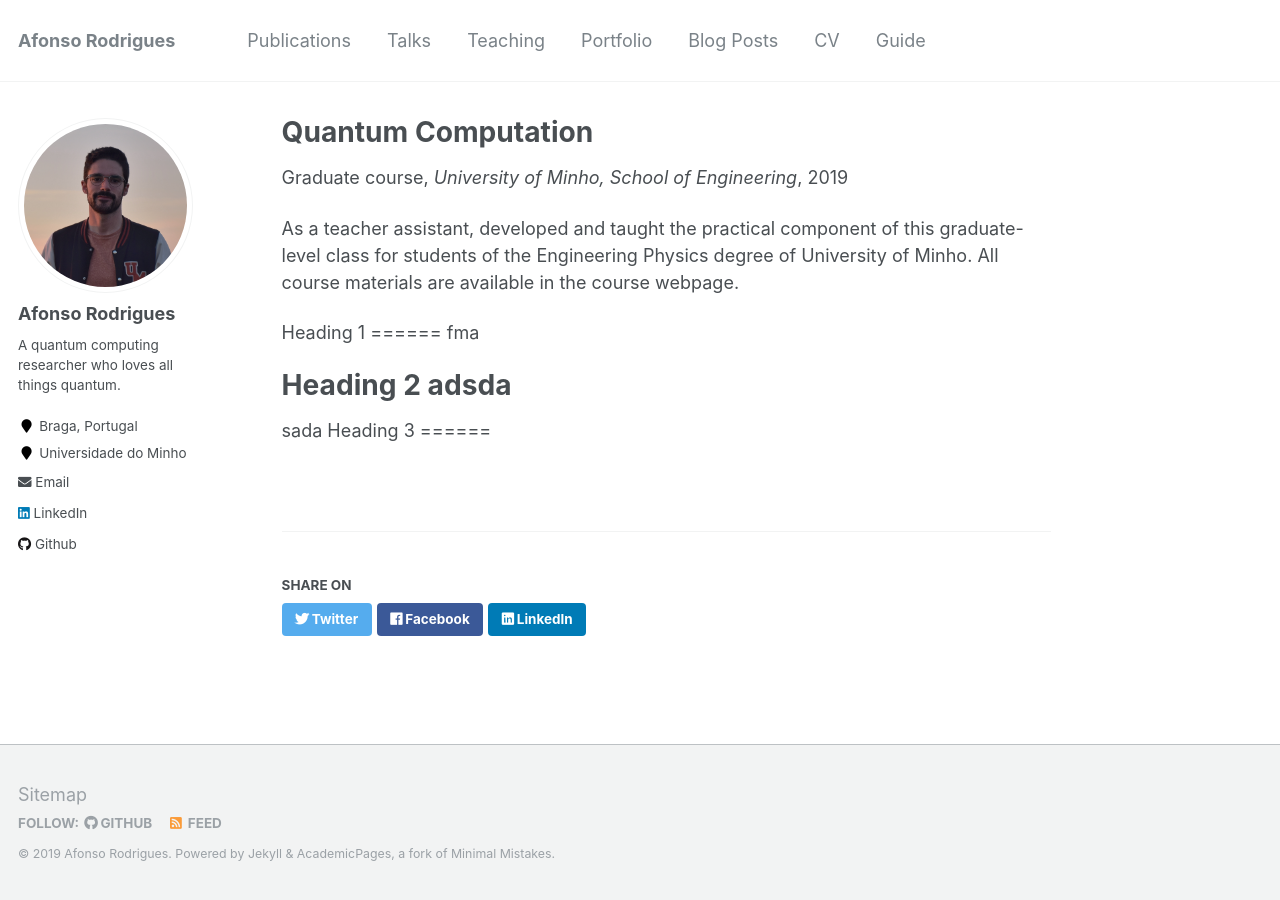
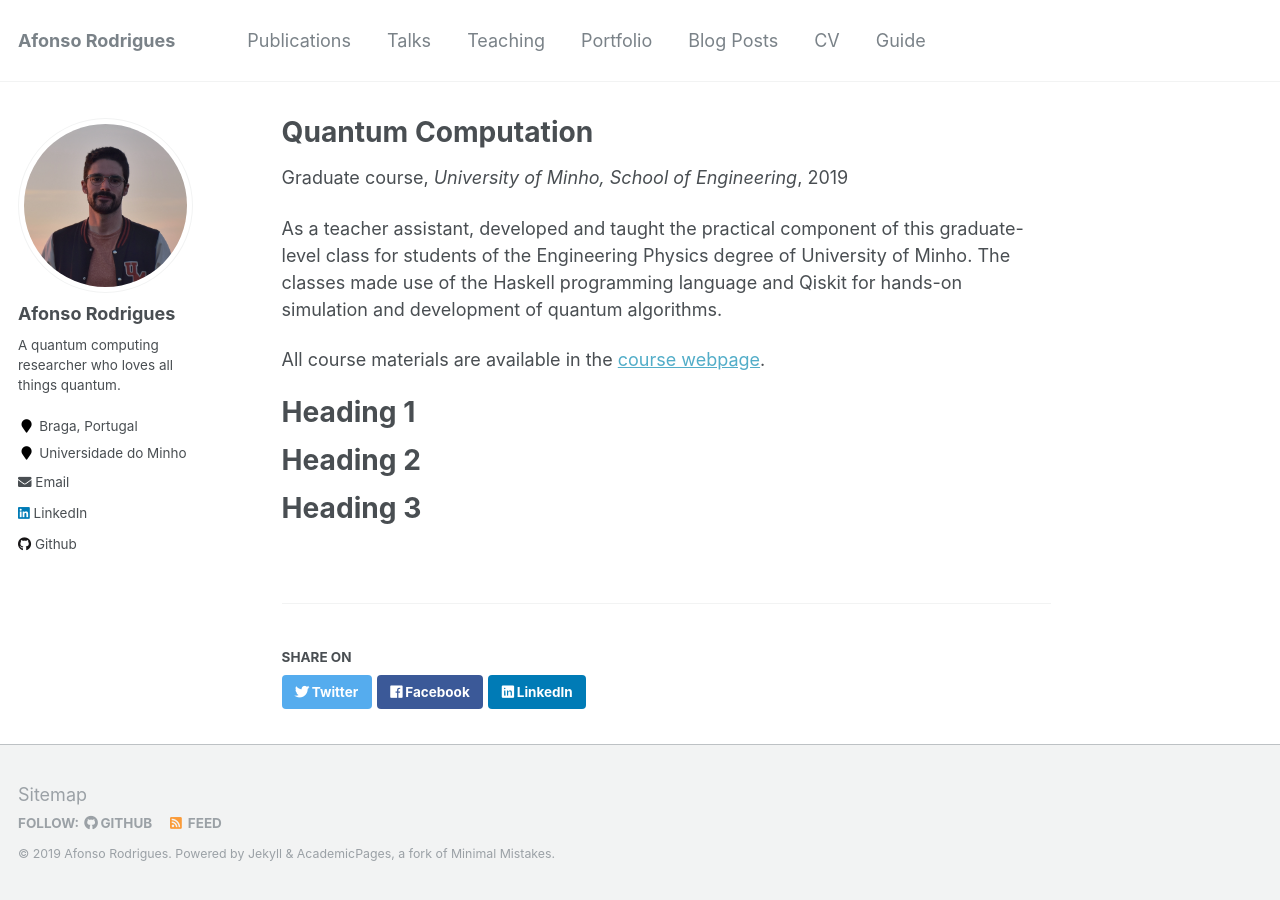
Before and after one commit to afonsofr/afonsofr.github.io, a Jekyll site: the page built from _teaching/2019-spring-teaching.md, in a window 1280 px wide. Built offline with Jekyll 4.4.1, drawn with Linux system fonts in a browser that asks for light colours.

Commit message:
Update 2019-spring-teaching.md

```diff
--- a/_teaching/2019-spring-teaching.md
+++ b/_teaching/2019-spring-teaching.md
@@ -2,19 +2,21 @@
 title: "Quantum Computation"
 collection: teaching
 type: "Graduate course"
-permalink: http://arca.di.uminho.pt/quantum-computation-1819/
+permalink: #http://arca.di.uminho.pt/quantum-computation-1819/
 venue: "University of Minho, School of Engineering"
 date: 2019-03-01
 location: "Braga, Portugal"
 ---
 
-As a teacher assistant, developed and taught the practical component of this graduate-level class for students of the Engineering Physics degree of University of Minho. All course materials are available in the course webpage.
+As a teacher assistant, developed and taught the practical component of this graduate-level class for students of the Engineering Physics degree of University of Minho. The classes made use of the Haskell programming language and Qiskit for hands-on simulation and development of quantum algorithms.
+
+All course materials are available in the [course webpage](http://arca.di.uminho.pt/quantum-computation-1819/).
 
 Heading 1
-====== fma
+======
 
-Heading 2 adsda
+Heading 2
 ======
-sada
+
 Heading 3
 ======
```
